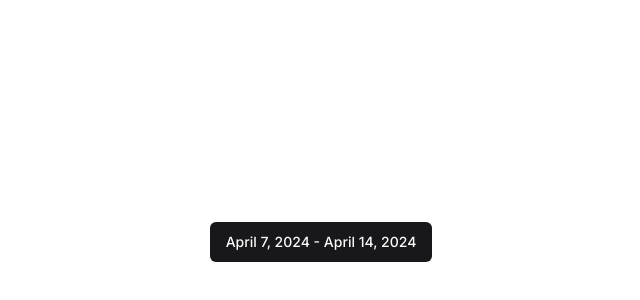
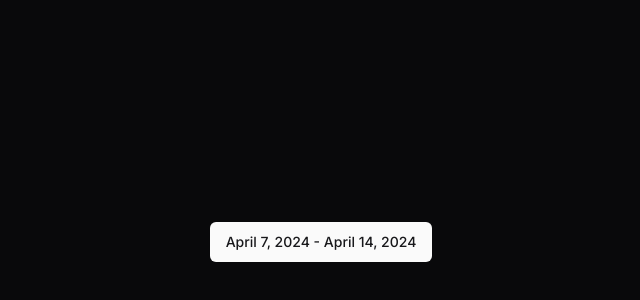
Before and after one commit to you-got-bud/calendar, a Next.js app in the folder apps/web/: page / in a window 1280 px wide. Shown: the part 158-458 px from the top of the page, without its empty margins (319-959 px from the left). Built offline with nearby package versions, Linux system fonts and the light colour scheme.

Commit message:
Update calendar component version and add background color to page

```diff
--- a/apps/web/app/layout.tsx
+++ b/apps/web/app/layout.tsx
@@ -1,22 +1,22 @@
-import "./globals.css";
-import type { Metadata } from "next";
-import { Inter } from "next/font/google";
+import type {Metadata} from 'next'
+import {Inter} from 'next/font/google'
+import './globals.css'
 
-const inter = Inter({ subsets: ["latin"] });
+const inter = Inter({subsets: ['latin']})
 
 export const metadata: Metadata = {
-  title: "Create Turborepo",
-  description: "Generated by create turbo",
-};
+  title: 'Create Turborepo',
+  description: 'Generated by create turbo',
+}
 
 export default function RootLayout({
   children,
 }: {
-  children: React.ReactNode;
+  children: React.ReactNode
 }): JSX.Element {
   return (
-    <html lang="en">
+    <html lang="en" className="dark">
       <body className={inter.className}>{children}</body>
     </html>
-  );
+  )
 }
--- a/apps/web/app/page.tsx
+++ b/apps/web/app/page.tsx
@@ -2,7 +2,7 @@ import {DatePopover} from '../components/date-popover'
 
 export default function Page(): JSX.Element {
   return (
-    <div className="flex items-center justify-center min-h-screen">
+    <div className="flex items-center justify-center min-h-screen bg-background">
       <DatePopover />
     </div>
   )
--- a/packages/calendar/package.json
+++ b/packages/calendar/package.json
@@ -1,7 +1,7 @@
 {
   "name": "@you-got-bud/calendar",
   "description": "A calendar component for react built with tailwindcss and shadcn/ui",
-  "version": "0.1.0",
+  "version": "0.2.0",
   "publishConfig": {
     "access": "public"
   },
--- a/packages/calendar/src/styles.ts
+++ b/packages/calendar/src/styles.ts
@@ -1,38 +1,38 @@
-import { tv } from 'tailwind-variants';
+import {tv} from 'tailwind-variants'
 
-export type Size = 'xs' | 'sm' | 'md' | 'lg' | 'xl';
+export type Size = 'xs' | 'sm' | 'md' | 'lg' | 'xl'
 export const calendar = tv({
   slots: {
     monthList: 'table-fixed border-collapse',
     dayList: 'table-fixed border-collapse',
     dayHead: 'text-muted-foreground pb-[calc(var(--spacing)/2)] capitalize',
-    day: 'focus-visible:ring-primary data-[first-in-range]:text-primary-foreground data-[static]:user-select-auto data-[outside]:text-muted-foreground data-[selected]:bg-primary text-primary-contrast data-[in-range]:bg-primary/10 data-[first-in-range]:bg-primary data-[in-range]:dark:bg-primary/10 data-[in-range]:bg-primary/10 dark:data-[in-range]:bg-primary/10 dark:data-[in-range]:dark:bg-primary/10 dark:data-[in-range]:dark:bg-primary/10 data-[in-range]:bg-primary/10 data-[in-range]:data-[selected]:bg-primary data-[selected]:text-primary-foreground data-[in-range]:data-[selected]:hover:bg-primary data-[in-range]:data-[selected]:text-primary-foreground inline-flex h-[var(--size)] w-[var(--size)] cursor-pointer items-center justify-center justify-center rounded-md bg-transparent p-0 text-[calc(var(--size)/2.8)] focus:outline-none focus-visible:ring focus-visible:ring-offset-2 focus-visible:ring-offset-white data-[disabled]:cursor-not-allowed data-[static]:cursor-default data-[first-in-range]:data-[last-in-range]:rounded-md data-[in-range]:rounded-none data-[first-in-range]:rounded-l-md data-[last-in-range]:rounded-r-md data-[weekend]:text-red-500 focus-visible:dark:ring-offset-gray-900 hover:[&:where(:not([data-static],[data-disabled],[data-selected],[data-in-range]))]:bg-gray-100 dark:hover:[&:where(:not([data-static],[data-disabled],[data-selected],[data-in-range]))]:bg-gray-800',
+    day: 'focus-visible:ring-primary data-[first-in-range]:text-primary-foreground data-[static]:user-select-auto data-[outside]:text-muted-foreground data-[selected]:bg-primary text-primary-contrast data-[in-range]:bg-primary/10 data-[first-in-range]:bg-primary data-[in-range]:bg-primary/10 data-[in-range]:data-[selected]:bg-primary data-[selected]:text-primary-foreground data-[in-range]:data-[selected]:hover:bg-primary data-[in-range]:data-[selected]:text-primary-foreground inline-flex h-[var(--size)] w-[var(--size)] cursor-pointer items-center justify-center justify-center rounded-md bg-transparent p-0 text-[calc(var(--size)/2.8)] focus:outline-none focus-visible:ring focus-visible:ring-offset-2 focus-visible:ring-offset-white data-[disabled]:cursor-not-allowed data-[static]:cursor-default data-[first-in-range]:data-[last-in-range]:rounded-md data-[in-range]:rounded-none data-[first-in-range]:rounded-l-md data-[last-in-range]:rounded-r-md data-[weekend]:text-red-500 focus-visible:dark:ring-offset-gray-900 hover:[&:where(:not([data-static],[data-disabled],[data-selected],[data-in-range]))]:bg-gray-100 dark:hover:[&:where(:not([data-static],[data-disabled],[data-selected],[data-in-range]))]:bg-white/10',
     calendarHeaderControl:
-      'flex h-[var(--size)] w-[var(--size)] cursor-pointer items-center justify-center rounded-md bg-transparent p-0 hover:bg-gray-100 focus:outline-none focus-visible:ring focus-visible:ring-offset-2 focus-visible:ring-offset-white data-[disabled=true]:cursor-not-allowed dark:hover:bg-gray-800 focus-visible:dark:ring-offset-gray-900',
+      'flex h-[var(--size)] w-[var(--size)] cursor-pointer items-center justify-center rounded-md bg-transparent p-0 hover:bg-gray-100 focus:outline-none focus-visible:ring focus-visible:ring-offset-2 focus-visible:ring-offset-white data-[disabled=true]:cursor-not-allowed dark:hover:bg-white/10 focus-visible:dark:ring-offset-gray-900',
     calendarHeaderLevel:
-      'user-select-none flex h-[var(--size)] flex-1 cursor-pointer items-center justify-center rounded-md hover:bg-gray-100 focus:outline-none focus-visible:ring focus-visible:ring-offset-2 focus-visible:ring-offset-white data-[disabled=true]:cursor-not-allowed dark:hover:bg-gray-800 focus-visible:dark:ring-offset-gray-900',
+      'user-select-none flex h-[var(--size)] flex-1 cursor-pointer items-center justify-center rounded-md hover:bg-gray-100 focus:outline-none focus-visible:ring focus-visible:ring-offset-2 focus-visible:ring-offset-white data-[disabled=true]:cursor-not-allowed dark:hover:bg-white/10 focus-visible:dark:ring-offset-gray-900',
     monthListCell: 'data-[with-spacing=true]:p-[0.5px]',
     monthListControl:
-      'text-foreground h-[var(--size)] w-[calc((var(--size)*7/3)+.09375rem)] rounded-md hover:bg-gray-100 focus:outline-none focus-visible:ring focus-visible:ring-offset-2 focus-visible:ring-offset-white data-[disabled=true]:cursor-not-allowed dark:hover:bg-gray-800 focus-visible:dark:ring-offset-gray-900',
+      'text-foreground h-[var(--size)] w-[calc((var(--size)*7/3)+.09375rem)] rounded-md hover:bg-gray-100 focus:outline-none focus-visible:ring focus-visible:ring-offset-2 focus-visible:ring-offset-white data-[disabled=true]:cursor-not-allowed dark:hover:bg-white/10 focus-visible:dark:ring-offset-gray-900',
     inputGroup:
       'border-input placeholder:text-muted-foreground has-[:focus-visible]:ring-ring inline-flex h-9 w-full items-center rounded-md border bg-transparent px-3 py-1 text-sm shadow-sm transition-colors file:border-0 file:bg-transparent file:text-sm file:font-medium has-[:disabled]:cursor-not-allowed has-[disabled]:opacity-50 has-[:focus-visible]:outline-none has-[:focus-visible]:ring-1',
     yearList: 'table-fixed border-collapse',
     yearListCell: 'data-[with-spacing=true]:p-[0.5px]',
     yearListControl:
-      'text-foreground h-[var(--size)] w-[calc((var(--size)*7/3)+.09375rem)] rounded-md hover:bg-gray-100 focus:outline-none focus-visible:ring focus-visible:ring-offset-2 focus-visible:ring-offset-white data-[disabled=true]:cursor-not-allowed dark:hover:bg-gray-800 focus-visible:dark:ring-offset-gray-900',
+      'text-foreground h-[var(--size)] w-[calc((var(--size)*7/3)+.09375rem)] rounded-md hover:bg-gray-100 focus:outline-none focus-visible:ring focus-visible:ring-offset-2 focus-visible:ring-offset-white data-[disabled=true]:cursor-not-allowed dark:hover:bg-white/10 focus-visible:dark:ring-offset-gray-900',
     calendarHeader: 'mb-1 flex',
     levelsGroup: 'flex gap-4',
     datePickerControl:
-      'focus-visible:ring-primary-500 flex h-[var(--size)] w-[calc((var(--size)*7)/3+1rem)] cursor-pointer appearance-none items-center justify-center rounded-md border-0 bg-transparent p-0 hover:bg-gray-100 focus:outline-none focus-visible:ring focus-visible:ring-offset-2 focus-visible:ring-offset-white data-[disabled=true]:cursor-not-allowed dark:hover:bg-gray-800 focus-visible:dark:ring-offset-gray-900',
+      'focus-visible:ring-primary-500 flex h-[var(--size)] w-[calc((var(--size)*7)/3+1rem)] cursor-pointer appearance-none items-center justify-center rounded-md border-0 bg-transparent p-0 hover:bg-gray-100 focus:outline-none focus-visible:ring focus-visible:ring-offset-2 focus-visible:ring-offset-white data-[disabled=true]:cursor-not-allowed dark:hover:bg-white/10 focus-visible:dark:ring-offset-gray-900',
   },
 
   variants: {
     size: {
-      xs: { dayHead: 'text-xs [--spacing:0.625rem]' },
-      sm: { dayHead: 'text-sm [--spacing:0.75rem]' },
-      md: { dayHead: 'text-md [--spacing:1rem]' },
-      lg: { dayHead: 'text-lg [--spacing:1.125rem]' },
-      xl: { dayHead: 'text-xl [--spacing:1.25rem]' },
+      xs: {dayHead: 'text-xs [--spacing:0.625rem]'},
+      sm: {dayHead: 'text-sm [--spacing:0.75rem]'},
+      md: {dayHead: 'text-md [--spacing:1rem]'},
+      lg: {dayHead: 'text-lg [--spacing:1.125rem]'},
+      xl: {dayHead: 'text-xl [--spacing:1.25rem]'},
     },
   },
   compoundSlots: [
@@ -102,4 +102,4 @@ export const calendar = tv({
       class: '[--size:3.375rem]',
     },
   ],
-});
+})
```
Also changed, not shown: apps/web/components/date-popover.tsx (+3 -4 lines).
